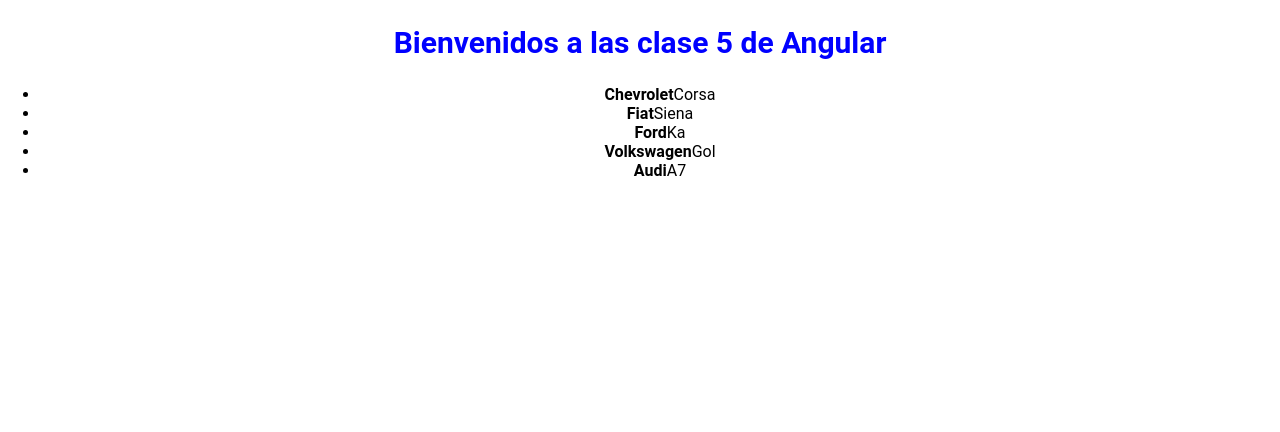
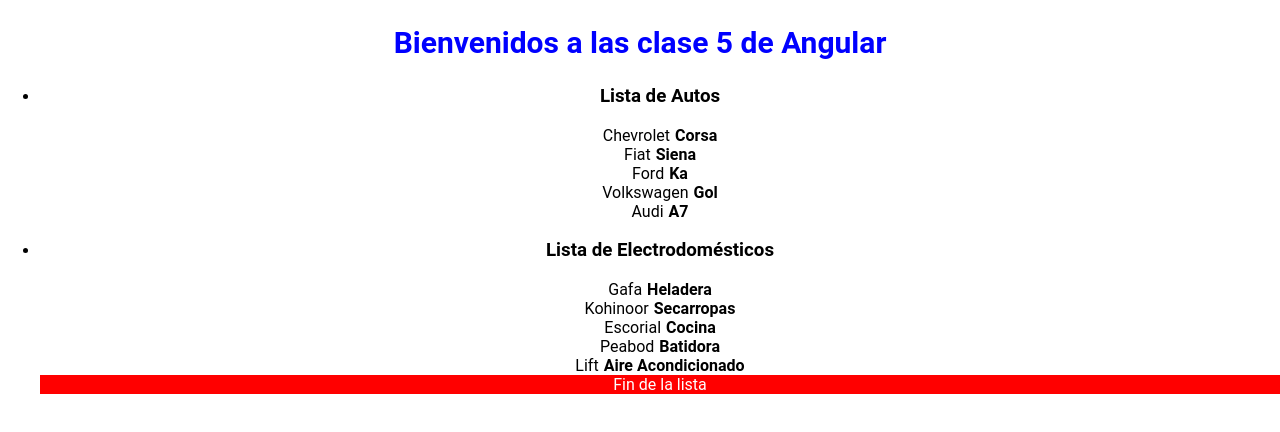
Before and after one commit to Academia-Numen/la-costa-react-clases, a React (Create React App) app: page / in a window 1280 px wide. Shown: the top 432 px of the page. Built offline with nearby package versions, Linux system fonts and the light colour scheme.

Commit message:
Avances hasta props

```diff
--- a/src/App.js
+++ b/src/App.js
@@ -1,4 +1,5 @@
 import './App.css';
+import Lista from './components/Lista';
 
 function App() {
 
@@ -7,30 +8,34 @@
     tema: 'Angular'
   }
 
-  const autos = [
-    { id: 1, nombre: 'Corsa', marca: 'Chevrolet' },
-    { id: 2, nombre: 'Siena', marca: 'Fiat' },
-    { id: 3, nombre: 'Ka', marca: 'Ford' },
-    { id: 4, nombre: 'Gol', marca: 'Volkswagen' },
-    { id: 5, nombre: 'A7', marca: 'Audi' },
-  ]
-
   const estilos = {
     color: 'blue',
     fontSize: 30,
   }
 
+  const autos = [
+    { id: 1, strong: 'Corsa', span: 'Chevrolet' },
+    { id: 2, strong: 'Siena', span: 'Fiat' },
+    { id: 3, strong: 'Ka', span: 'Ford' },
+    { id: 4, strong: 'Gol', span: 'Volkswagen' },
+    { id: 5, strong: 'A7', span: 'Audi' },
+  ]
+
+  const electrodomesticos = [
+    { id: 1, strong: 'Heladera', span: 'Gafa' },
+    { id: 2, strong: 'Secarropas', span: 'Kohinoor' },
+    { id: 3, strong: 'Cocina', span: 'Escorial' },
+    { id: 4, strong: 'Batidora', span: 'Peabod' },
+    { id: 5, strong: 'Aire Acondicionado', span: 'Lift' },
+  ]
+
   return (
     <div className="App">
       <h2 style={estilos}>Bienvenidos a las clase {clase.numero} de {clase.tema} </h2>
-      <ul>
-        {autos.map(auto => (
-          <li key={auto.id}>
-            <strong>{auto.marca}</strong>
-            <span>{auto.nombre}</span>
-          </li>
-        ))}
-      </ul>
+      <Lista lista={autos} titulo='Lista de Autos' />
+      <Lista lista={electrodomesticos} titulo='Lista de Electrodomésticos'>
+        <li style={{ backgroundColor: 'red', color: 'white' }}>Fin de la lista</li>
+      </Lista>
     </div>
   );
 }
--- /dev/null
+++ b/src/components/ListItem.js
@@ -0,0 +1,12 @@
+
+const ListItem = (props) => {
+
+    return (
+        <li style={{ listStyle: 'none' }}>
+            <span>{props.contenido.span}</span>
+            <strong style={{ paddingLeft: 5 }}>{props.contenido.strong}</strong>
+        </li>
+    )
+}
+
+export default ListItem;
--- /dev/null
+++ b/src/components/Lista.js
@@ -0,0 +1,17 @@
+import ListItem from "./ListItem";
+
+function Lista({ titulo, lista, children }) {
+
+    return (
+        <ul>
+            <li><h3>{titulo}</h3></li>
+            {lista.map(item => (
+                <ListItem key={item.id} contenido={item}/>
+            ))}
+
+            { children }
+        </ul>
+    )
+}
+
+export default Lista;
```
